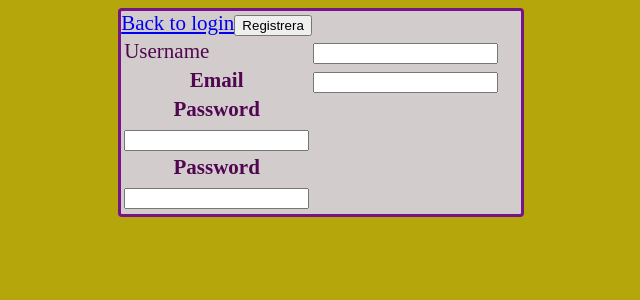
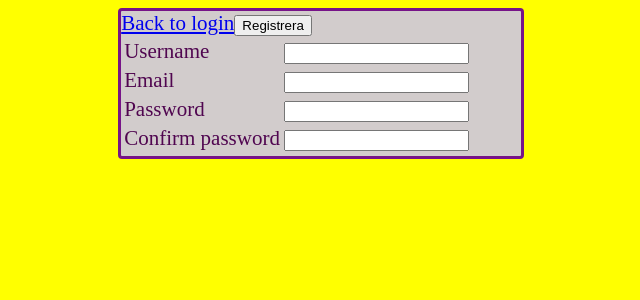
Before and after one commit to D0dG3/labb1-Jesper-Danielsson, a PHP site: the page made by home.php in a window 1280 px wide. Shown: the top 300 px of the page, without its empty margins (269-909 px from the left). Run offline with PHP 8.4, Linux system fonts and the light colour scheme.

Commit message:
fixed register and started on login

```diff
--- a/assets/main.css
+++ b/assets/main.css
@@ -1,5 +1,5 @@
 body{
-  background-color: #b5a60b;
+  background-color: yellow;
 }
 h1{
   color: #500650;
@@ -48,3 +48,10 @@ form{
 {
   margin-left: 133px;
 }
+
+.errormessage
+{
+  font-size: 12px;
+  color: red;
+  font-variant: small-caps;
+}
--- a/register.php
+++ b/register.php
@@ -1,43 +1,37 @@
  <form name="register" onsubmit="return validate_Form_Register()" action="include/process-register.php" method="POST">
   <table>
-    <tbody>
+    <?php echo ((isset($_GET["generalError"])&&!empty($_GET["generalError"]))? "Please fill out form":"") ?>
       <tr>
         <td><label for="username">Username</label></td>
         <td><input type="text" name="username"></td>
       </tr>
-      <tr colspan="2" style=<?php echo ((isset($_GET["uname"])&&!empty($_GET["uname"]))? "display:inline":"display:none"); ?> >
+      <tr class="errormessage" colspan="2" style=<?php echo ((isset($_GET["uname"])&&!empty($_GET["uname"]))? "display:inline":"display:none"); ?> >
         <td >Please fill out username</td>
-        <?php //echo ((isset($_GET["generalError"])&&!empty($_GET["generalError"]))? "Please fill out form":"") ?>
       </tr>
       <tr>
-          <th><label for="email">Email</label></th>
-            <td class="errormessage">
-              <input type="text" name="email">
-              <?php echo ((isset($_GET["email"])&&!empty($_GET["email"]))? "Please fill out email":"") ?>
-            </td>
+        <td><label for="email">Email</label></td>
+        <td><input type="text" name="email"></td>
+      </tr>
+      <tr class="errormessage" colspan="2" style=<?php echo ((isset($_GET["email"])&&!empty($_GET["email"]))? "display:inline":"display:none"); ?>>
+        <td>Please fill out email correctly</td>
       </tr>
       <tr>
-            <th><label for="password">Password</label></th>
-            <tr>
-              <td class="errormessage">
-                <input type="password" name="password">
-                <?php echo ((isset($_GET["password"])&&!empty($_GET["password"]))? "Please fill out password":"") ?>
-              </td>
+        <td><label for="password">Password</label></td>
+        <td><input type="password" name="password"></td>
+      </tr>
+      <tr class="errormessage" colspan="2" style=<?php echo ((isset($_GET["password"])&&!empty($_GET["password"]))? "display:inline":"display:none"); ?>>
+        <td>Please fill out the password correctly</td>
       </tr>
       <tr>
-              <th><label for="password_confirm">Password</label></th>
-              <tr>
-                <td class="errormessage">
-                  <input type="password" name="password_confirm">
-                  <?php echo ((isset($_GET["pwdconf"])&&!empty($_GET["pwdconf"]))? "passwords do not match":"") ?>
-                </td>
+        <td><label for="password_confirm">Confirm password</label></td>
+        <td><input type="password" name="password_confirm"></td>
+      </tr>
+      <tr class="errormessage" colspan="2" style=<?php echo ((isset($_GET["pwdconf"])&&!empty($_GET["pwdconf"]))? "display:inline":"display:none"); ?> >
+        <td>The passwords does not match</td>
       </tr>
       <tr>
-                <tfoot>
         <a href="home.php">Back to login</a>
         <input type="submit" name="register" value="Registrera" class="button">
-                </tfoot>
       </tr>
-          </tbody>
     </table>
 </form>
```
Also changed, not shown: include/process-login.php (+24 -7 lines), include/process-register.php (+5 -4 lines), login.php (+21 -6 lines). Lines whose indentation alone changed are shown as unchanged.
